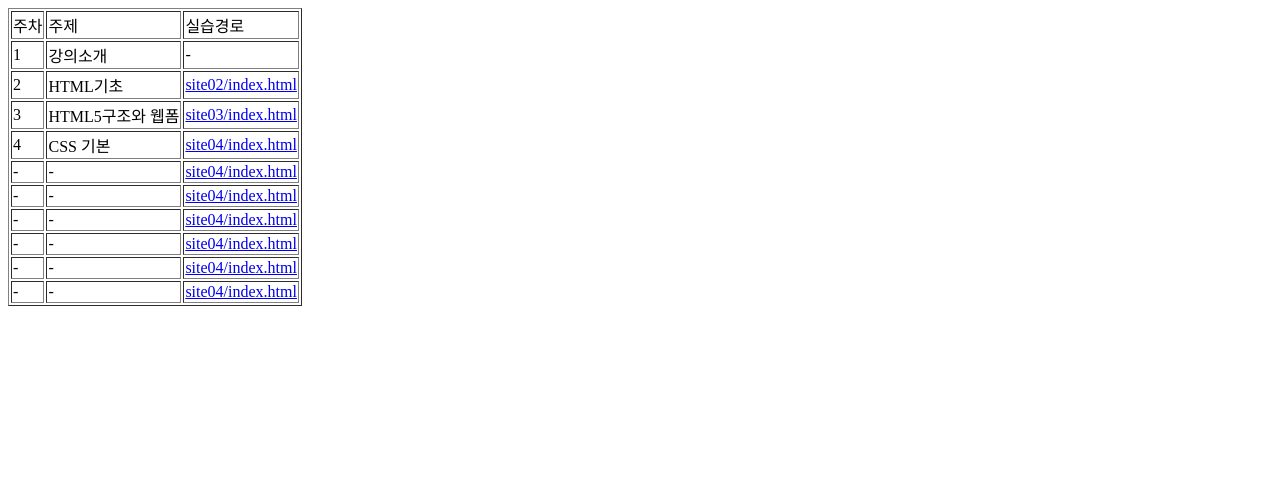
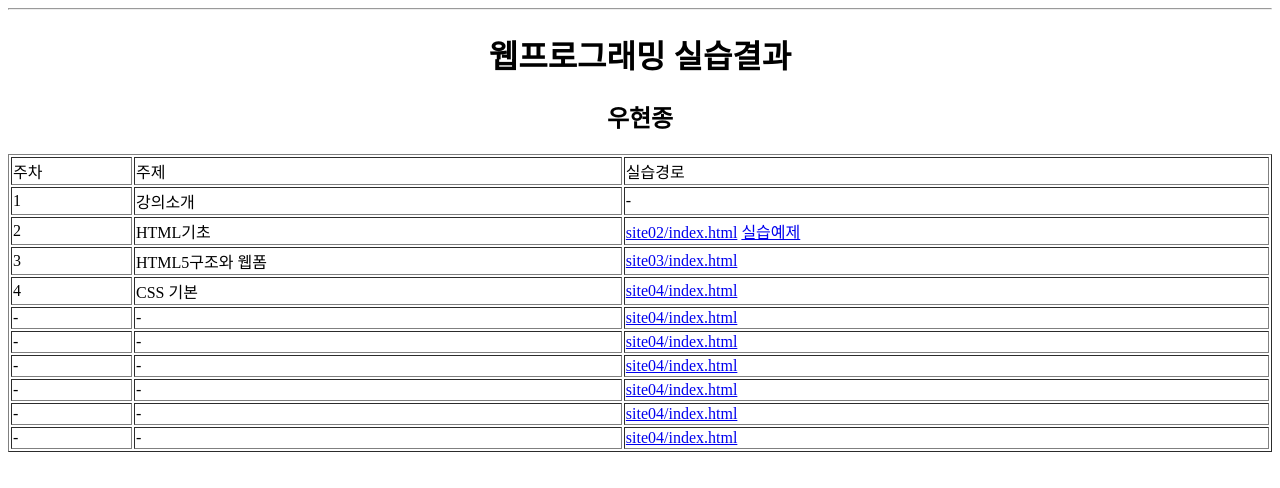
Before and after one commit to dbghost/wp, a plain HTML site: page index.html in a window 1280 px wide. Drawn offline with Linux system fonts and the light colour scheme.

Commit message:
실습자료 경로 추가
실습자료 경로 추가

```diff
--- a/index.html
+++ b/index.html
@@ -5,7 +5,13 @@
     <title>웹프로그래밍 강의 실습</title>
   </head>
   <body>
-  <table border="">
+    <center>
+
+
+    <hr>
+    <h1>웹프로그래밍 실습결과</h1>
+    <h2>우현종</h2>
+  <table border="1" width="100%">
     <tr>
       <td>주차</td>
       <td>주제</td>
@@ -19,7 +25,7 @@
     <tr>
       <td>2</td>
       <td>HTML기초</td>
-      <td><a href="site02/index.html">site02/index.html</a></td>
+      <td><a href="site02/index.html">site02/index.html</a> <a href="2/ex3-01.html">실습예제</a></td>
     </tr>
     <tr>
       <td>3</td>
@@ -62,5 +68,7 @@
       <td><a href="site04/index.html">site04/index.html</a></td>
     </tr>
   </table>
+
+    </center>
   </body>
 </html>
```
